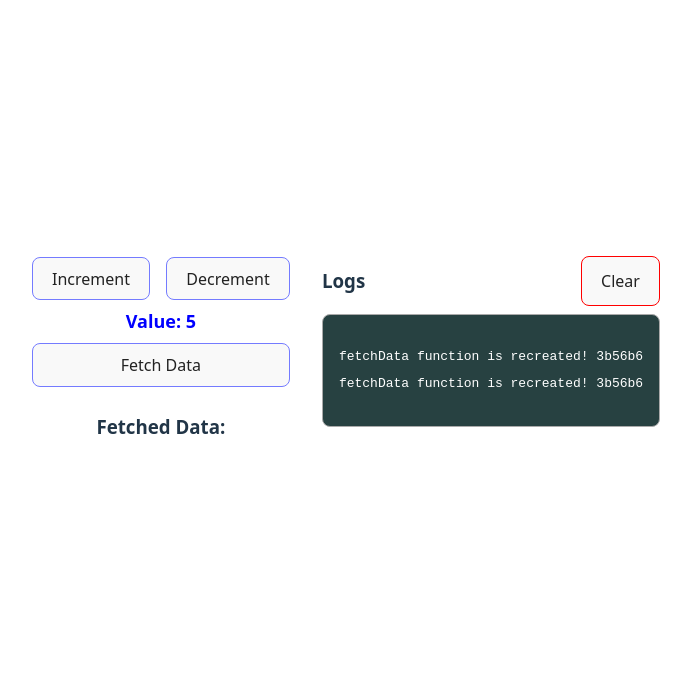
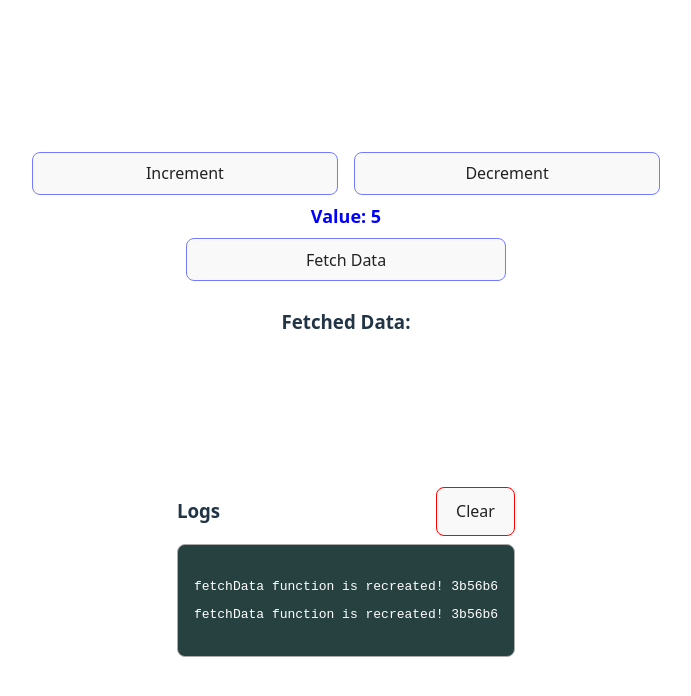
Before and after one commit to Mahenvs/usecallbackHook, a React (Vite) app: page / in a window 1280 px wide. Shown: the top 696 px of the page, without its empty margins (294-985 px from the left). Built offline with nearby package versions, Linux system fonts and the light colour scheme.

Commit message:
updated color

```diff
--- a/src/App.css
+++ b/src/App.css
@@ -69,7 +69,9 @@ li {
 .parent {
   flex: 1;
   border-radius: 8px;
-  min-width: 0;
+  min-width: 100%;
+  overflow-y: auto;
+  overflow-x: hidden;
 }
 
 .logger {
--- a/src/index.css
+++ b/src/index.css
@@ -1,4 +1,6 @@
-:root {
+* {
+  box-sizing: border-box;
+}:root {
   font-family: system-ui, Avenir, Helvetica, Arial, sans-serif;
   line-height: 1.5;
   font-weight: 400;
@@ -59,7 +61,7 @@ button:hover {
 }
 .clearBtn {
   width: max-content;
-  background-color: #f9f9f9;
+  /* background-color: #f9f9f9; */
   border: 1px solid red;
   transition: all 0.3s ease;
 }
@@ -131,13 +133,13 @@ button:hover {
   }
 }
 
-.container {
+/* .container {
   width: 100%;
   max-width: 900px;
   margin: 0 auto;
   padding: 1rem;
   box-sizing: border-box;
-}
+} */
 @media (max-width: 768px) {
   html,
   body {
@@ -165,14 +167,14 @@ button:hover {
   }
 
   .parent {
-    width: 100%;
+    width: 90%;
     padding: 0;
-
+    overflow-x: hidden;
     overflow-y: auto
   }
   .dataList {
     height: 40%;
-    overflow: auto;
+    overflow-y: auto;
   }
 
   .buttonGroup {
@@ -189,17 +191,11 @@ button:hover {
     padding: 0.5rem;
     min-width: 390px;
   }
-
-  .parent {
-    min-width: 0;
-  }
-
   button {
     flex: 1;
     margin: 0.3rem;
     max-width: unset;
   }
-
   .showVal {
     display: block;
     text-align: center;
```
Also changed, not shown: 1 other file (tests, documents, lock files or other folders).
